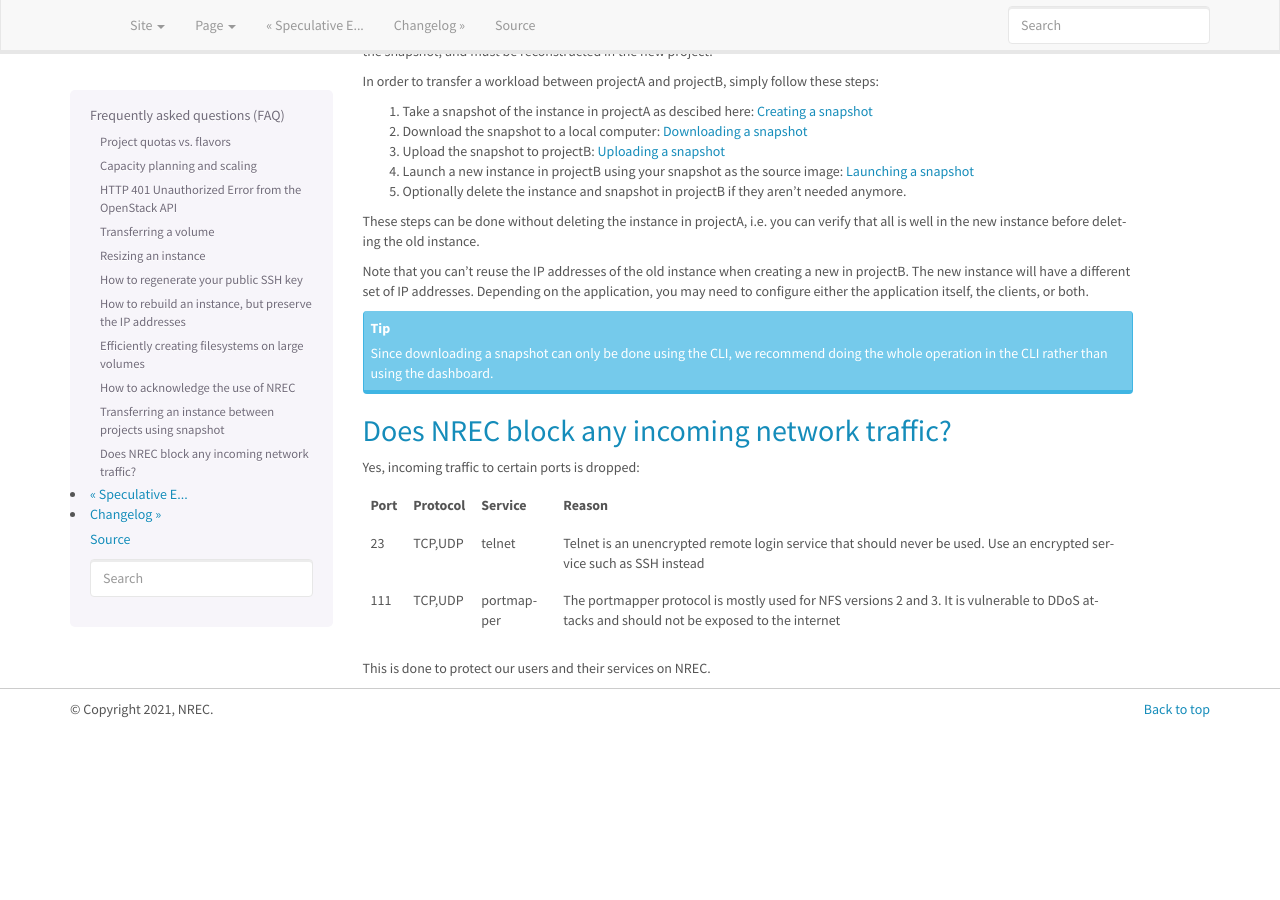
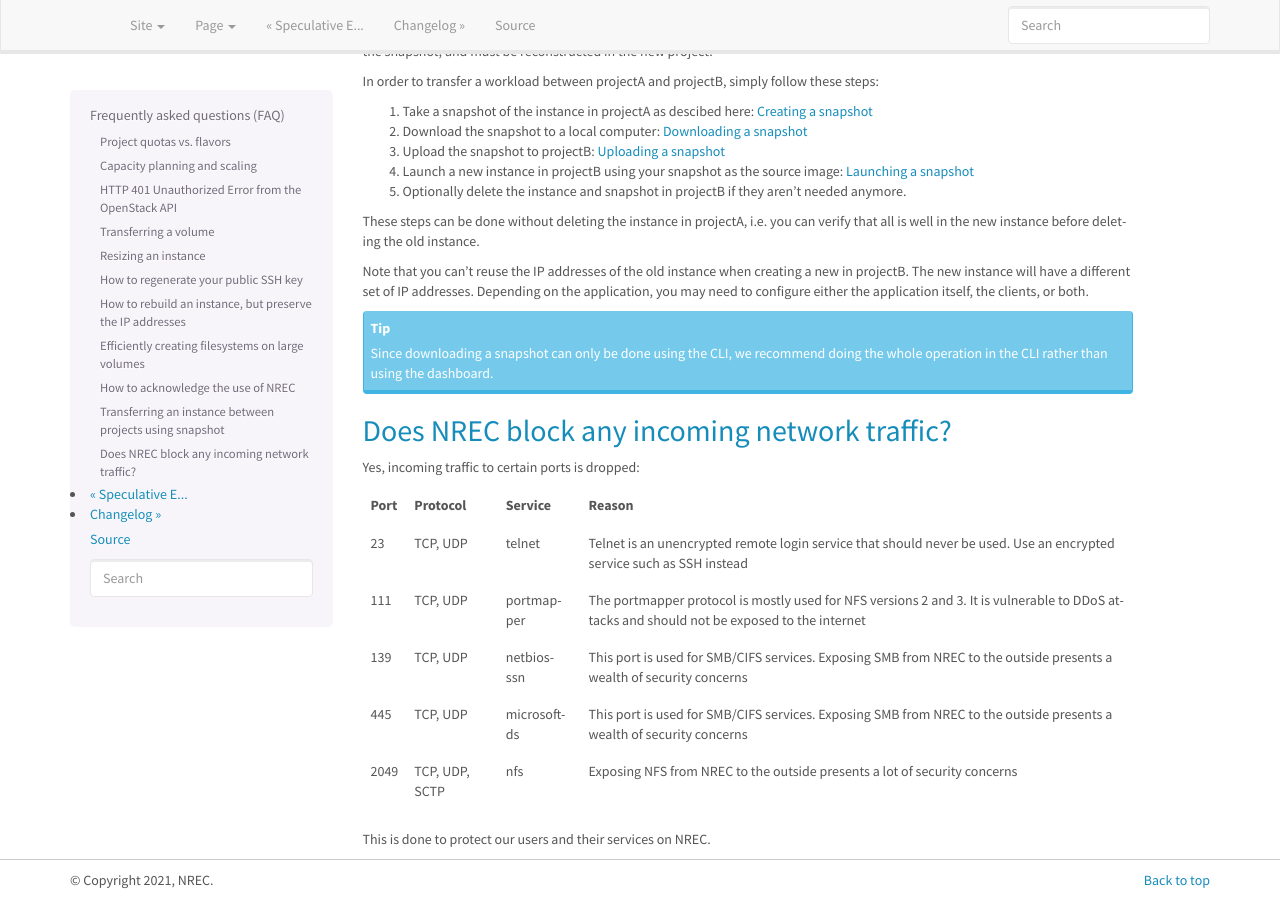
Before and after one commit to norcams/docs-enduser, a Sphinx documentation site: the page built from docs/faq.rst, in a window 1280 px wide and 900 px high, scrolled down 2381 px. Built offline with Sphinx 7.4.7, drawn with Linux system fonts in a browser that asks for light colours; before the commit the page ends 3110 px from its top, so only the background shows below that.

Commit message:
smb/nfs ports dropped

```diff
--- a/docs/faq.rst
+++ b/docs/faq.rst
@@ -195,17 +195,32 @@ Does NREC block any incoming network traffic?
 
 Yes, incoming traffic to certain ports is dropped:
 
-+-----+--------+----------+--------------------------------------------+
-|Port |Protocol|Service   |Reason                                      |
-+=====+========+==========+============================================+
-|23   |TCP,UDP |telnet    |Telnet is an unencrypted remote login       |
-|     |        |          |service that should never be used. Use an   |
-|     |        |          |encrypted service such as SSH instead       |
-+-----+--------+----------+--------------------------------------------+
-|111  |TCP,UDP |portmapper|The portmapper protocol is mostly used for  |
-|     |        |          |NFS versions 2 and 3. It is vulnerable to   |
-|     |        |          |DDoS attacks and should not be exposed to   |
-|     |        |          |the internet                                |
-+-----+--------+----------+--------------------------------------------+
++-----+--------+------------+--------------------------------------------+
+|Port |Protocol|Service     |Reason                                      |
++=====+========+============+============================================+
+|23   |TCP, UDP|telnet      |Telnet is an unencrypted remote login       |
+|     |        |            |service that should never be used. Use an   |
+|     |        |            |encrypted service such as SSH instead       |
++-----+--------+------------+--------------------------------------------+
+|111  |TCP, UDP|portmapper  |The portmapper protocol is mostly used for  |
+|     |        |            |NFS versions 2 and 3. It is vulnerable to   |
+|     |        |            |DDoS attacks and should not be exposed to   |
+|     |        |            |the internet                                |
++-----+--------+------------+--------------------------------------------+
+|139  |TCP, UDP|netbios-ssn |This port is used for SMB/CIFS              |
+|     |        |            |services. Exposing SMB from NREC to the     |
+|     |        |            |outside presents a wealth of security       |
+|     |        |            |concerns                                    |
++-----+--------+------------+--------------------------------------------+
+|445  |TCP, UDP|microsoft-ds|This port is used for SMB/CIFS              |
+|     |        |            |services. Exposing SMB from NREC to the     |
+|     |        |            |outside presents a wealth of security       |
+|     |        |            |concerns                                    |
++-----+--------+------------+--------------------------------------------+
+|2049 |TCP,    |nfs         |Exposing NFS from NREC to the outside       |
+|     |UDP,    |            |presents a lot of security concerns         |
+|     |SCTP    |            |                                            |
+|     |        |            |                                            |
++-----+--------+------------+--------------------------------------------+
 
 This is done to protect our users and their services on NREC.
```
